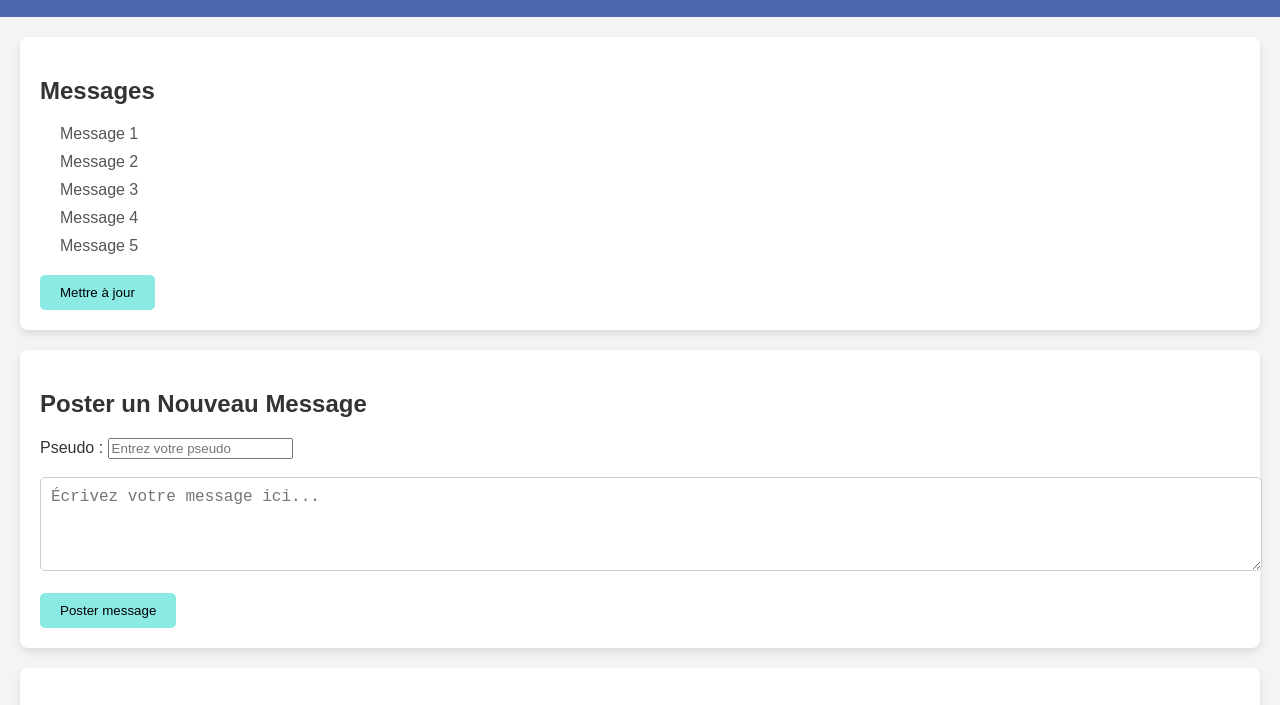
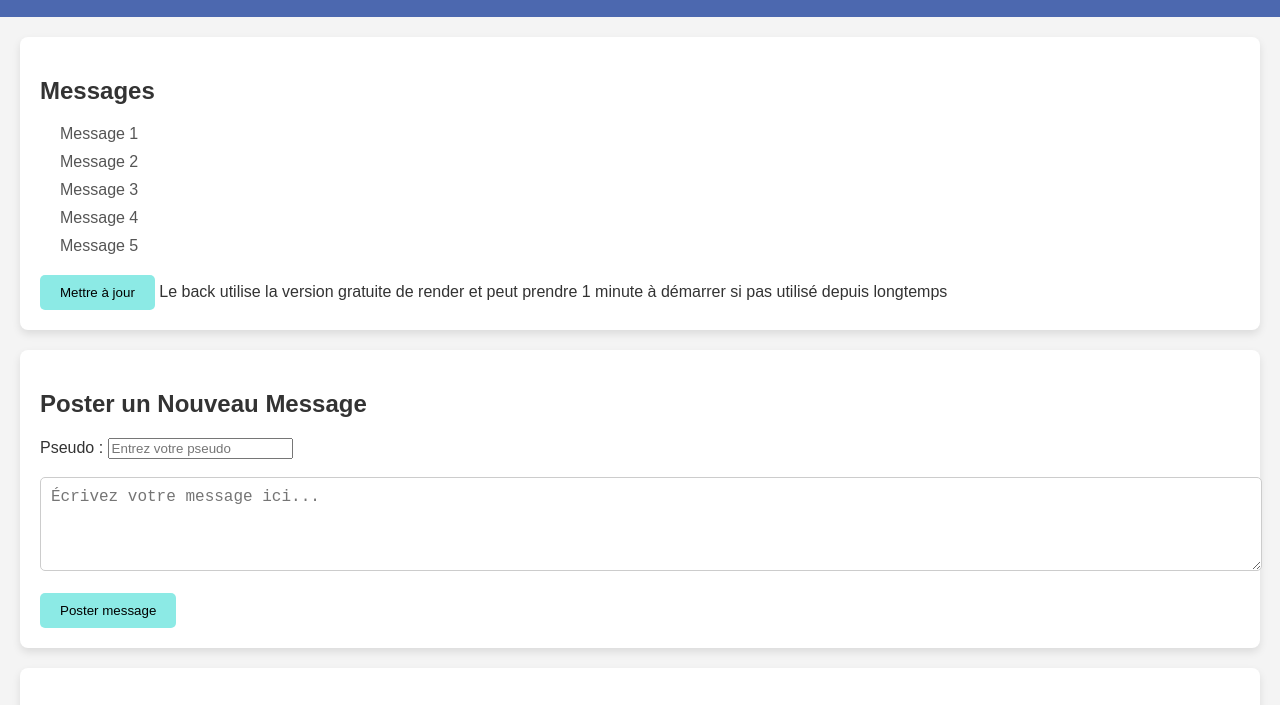
Before and after one commit to AlexandreCGithub/ArchiAppTP1_2, a plain HTML site: page TP1/index.html in a window 1280 px wide. Shown: the part 95-800 px from the top of the page. Drawn offline with Linux system fonts and the light colour scheme; no server answers.

Commit message:
update doc

```diff
--- a/TP1/index.html
+++ b/TP1/index.html
@@ -21,6 +21,7 @@
             <li>Message 5</li>
         </ul>
         <button id="updateButton">Mettre à jour</button>
+        <label for="messageId">Le back utilise la version gratuite de render et peut prendre 1 minute à démarrer si pas utilisé depuis longtemps</label>
     </section>
 
     <section>
```
Also changed, not shown: README.md.
